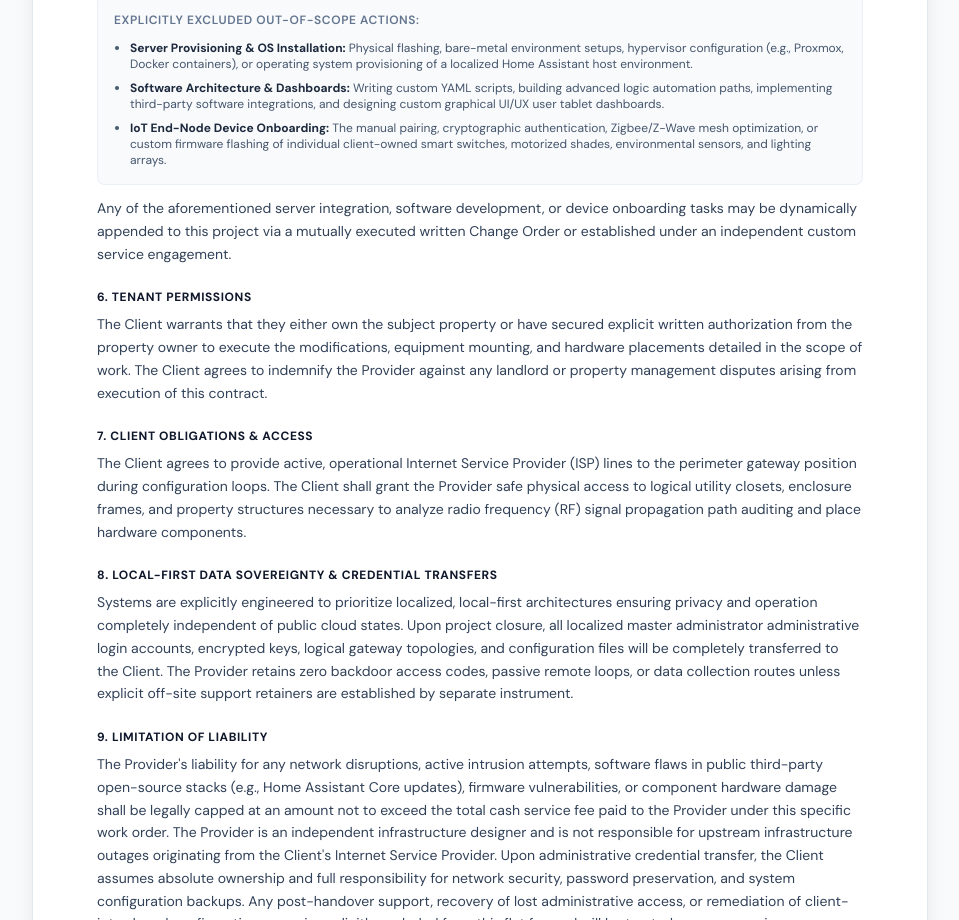
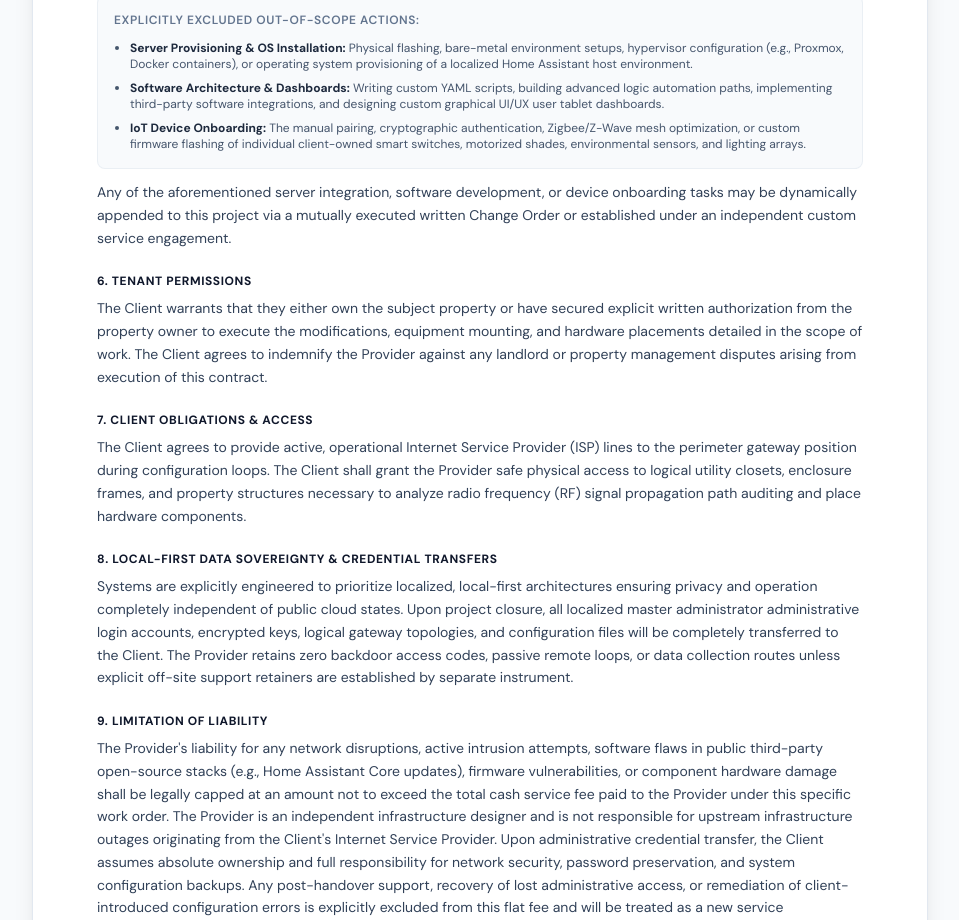
Before and after one commit to RepMX/network-designer, a Next.js app: page /contract in a window 1280 px wide. Shown: the part 1500-2420 px from the top of the page, without its empty margins (160-1119 px from the left). Built offline with nearby package versions, Linux system fonts and the light colour scheme.

Commit message:
Remove words

```diff
--- a/app/contract/page.tsx
+++ b/app/contract/page.tsx
@@ -393,7 +393,7 @@ export default function ContractPage() {
                   <strong className="text-slate-800">Software Architecture & Dashboards:</strong> Writing custom YAML scripts, building advanced logic automation paths, implementing third-party software integrations, and designing custom graphical UI/UX user tablet dashboards.
                 </li>
                 <li>
-                  <strong className="text-slate-800">IoT End-Node Device Onboarding:</strong> The manual pairing, cryptographic authentication, Zigbee/Z-Wave mesh optimization, or custom firmware flashing of individual client-owned smart switches, motorized shades, environmental sensors, and lighting arrays.
+                  <strong className="text-slate-800">IoT Device Onboarding:</strong> The manual pairing, cryptographic authentication, Zigbee/Z-Wave mesh optimization, or custom firmware flashing of individual client-owned smart switches, motorized shades, environmental sensors, and lighting arrays.
                 </li>
               </ul>
             </div>
```
